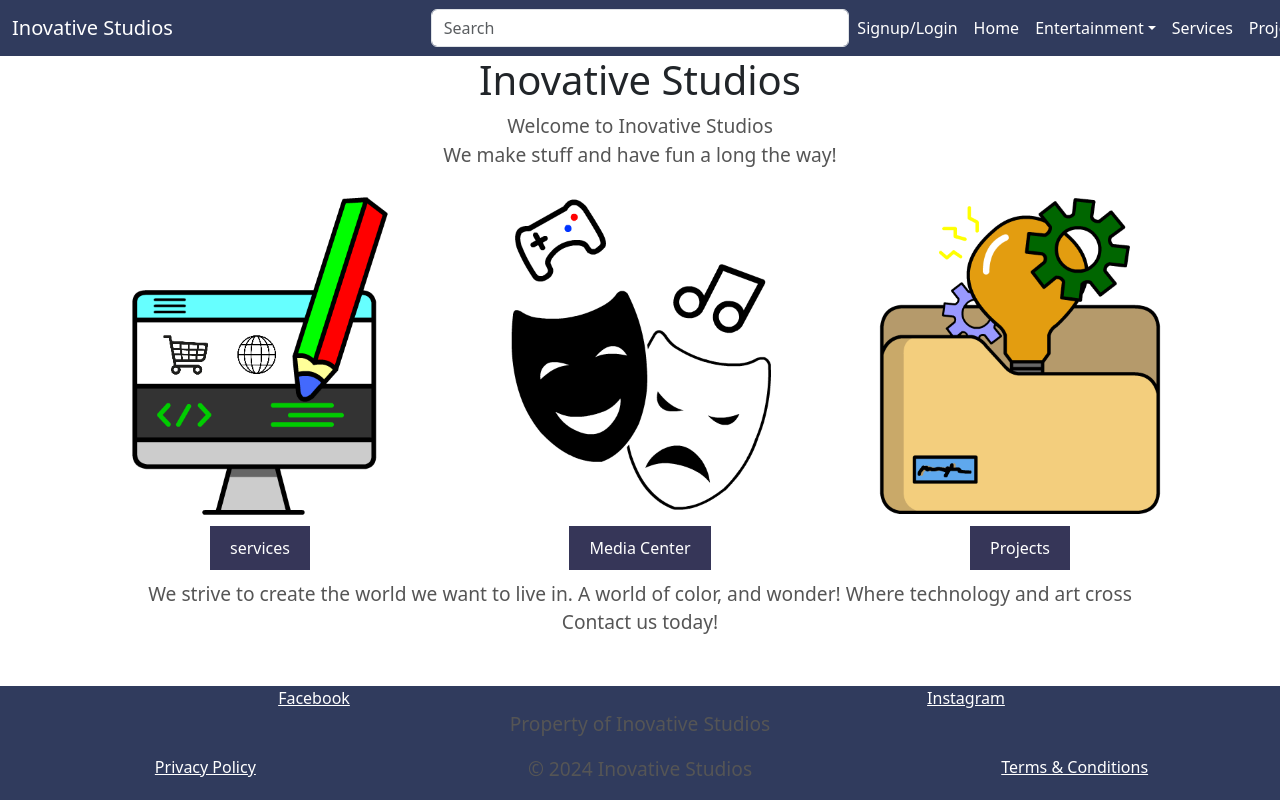
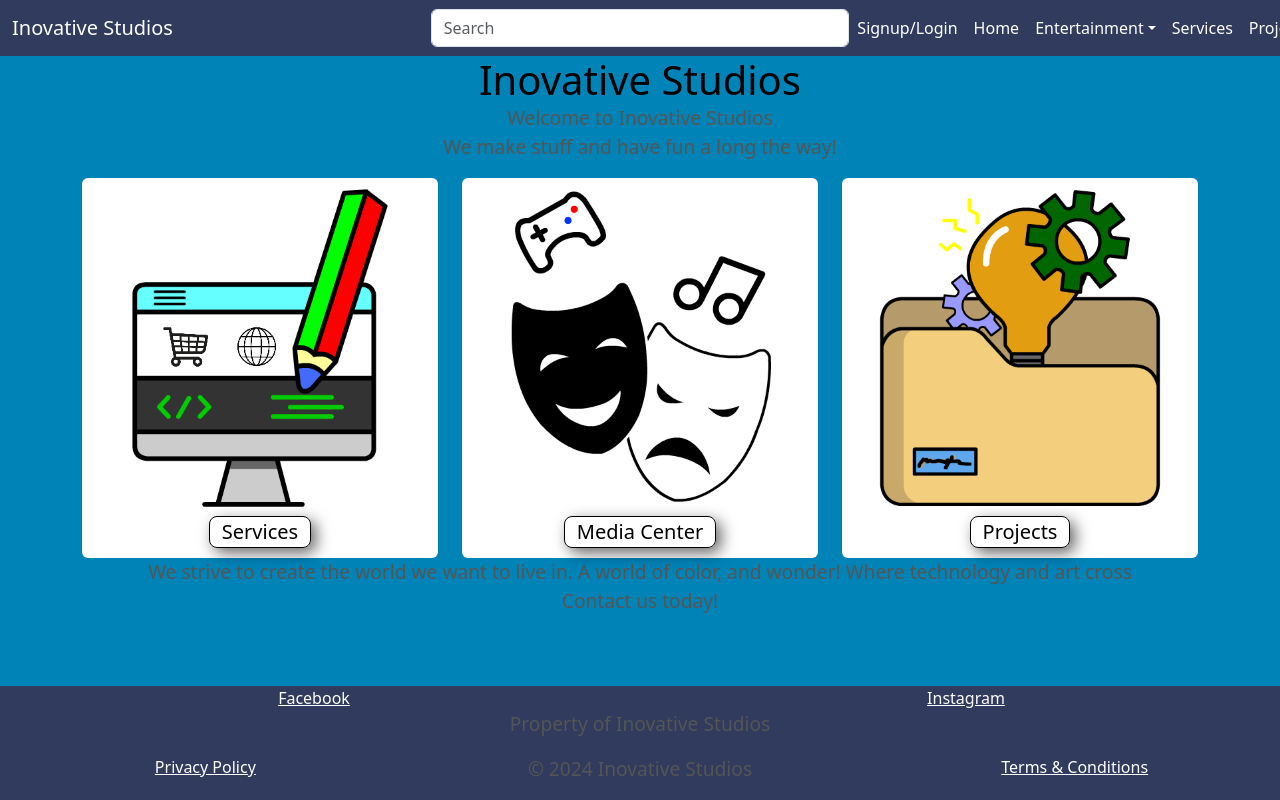
Before and after one commit to Inotila/Inovative-studios, a React (Create React App) app in the folder frontend/: page / in a window 1280 px wide. Shown: the top 800 px of the page. Built offline with nearby package versions, Linux system fonts and the light colour scheme.

Commit message:
Added style to buttons and refactored buttons to be links instead

```diff
--- a/frontend/src/components/assets/index.css
+++ b/frontend/src/components/assets/index.css
@@ -1,9 +1,28 @@
 /* Set full height for html, body, and #root */
 html, body, #root {
+  max-width: 100% !important;
   height: 100%;
-  margin: 0;
+  margin: 0 !important;
   display: flex;
   flex-direction: column;
+}
+
+body {
+  font-family: -apple-system, BlinkMacSystemFont, 'Segoe UI', 'Roboto', 'Oxygen',
+    'Ubuntu', 'Cantarell', 'Fira Sans', 'Droid Sans', 'Helvetica Neue',
+    sans-serif;
+  -webkit-font-smoothing: antialiased;
+  -moz-osx-font-smoothing: grayscale;
+  color: #000;
+  background-color: #0083B7 !important;
+}
+
+h1, .h2, .h3, .h4, .h5, .h6, h1, h2, h3, h4, h5, h6 {
+  margin-top: 0;
+  margin-bottom: 0 !important;
+  font-weight: 500;
+  line-height: 0;
+  color: #000 !important;
 }
 
 /* Main App container fills the available height */
@@ -19,3 +38,18 @@ html, body, #root {
   display: flex;
   flex-direction: column;
 }
+
+/* button styling */
+
+.btn  {
+  border-radius: 0.5rem !important;
+  border: 1px solid #000 !important;
+  padding: 0.2rem 0.75rem !important;
+  box-shadow: 5px 5px 15px rgba(0, 0, 0, 0.6);
+}
+
+.btn:hover  {
+  font-weight:bolder !important;
+  box-shadow: 5px 5px 15px rgba(0, 0, 0, 0.9);
+  transform: scale(1.05);
+}
--- a/frontend/src/components/home/HomePage.tsx
+++ b/frontend/src/components/home/HomePage.tsx
@@ -24,19 +24,21 @@ const HomePage: React.FC = () => {
           <div className="card home-card">
             <Link to="/" className='home-img-links-container'>
               <img className="home-img-links card-img-top" src={imagePath + "services.png"}
-                        alt="#" aria-label="an image link leads to details about the art work"/>
+                alt="#" aria-label="an image link leads to details about the art work" />
             </Link>
-              <button className='home-link-button'> services</button>
+            <Link to="#" className="btn main-btn mt-2">
+              <h5 className="card-title">Services</h5>
+            </Link>
           </div>
         </div>
         <div className="col">
           <div className="card">
             <Link to="/entertainment" className='home-img-links-container'>
               <img className="home-img-links card-img-top" src={imagePath + "entertainment.png"}
-                        alt="#" aria-label="an image link leads to details about the art work"/>
+                alt="#" aria-label="an image link leads to details about the art work" />
             </Link>
-                <Link to="/entertainment">
-                  <button className="home-link-button"> Media Center</button>
+            <Link to="/entertainment" className="btn main-btn mt-2">
+              <h5 className="">Media Center</h5>
             </Link>
           </div>
         </div>
@@ -44,9 +46,11 @@ const HomePage: React.FC = () => {
           <div className="card">
             <Link to="/" className='home-img-links-container'>
               <img className="home-img-links card-img-top" src={imagePath + "projects.png"}
-                        alt="#" aria-label="an image link leads to details about the art work"/>
+                alt="#" aria-label="an image link leads to details about the art work" />
             </Link>
-              <button className='home-link-button'>Projects</button>
+            <Link to="#" className="btn main-btn mt-2">
+              <h5 className="">Projects</h5>
+            </Link>
           </div>
         </div>
       </div>
```
Lines whose indentation alone changed are shown as unchanged.
